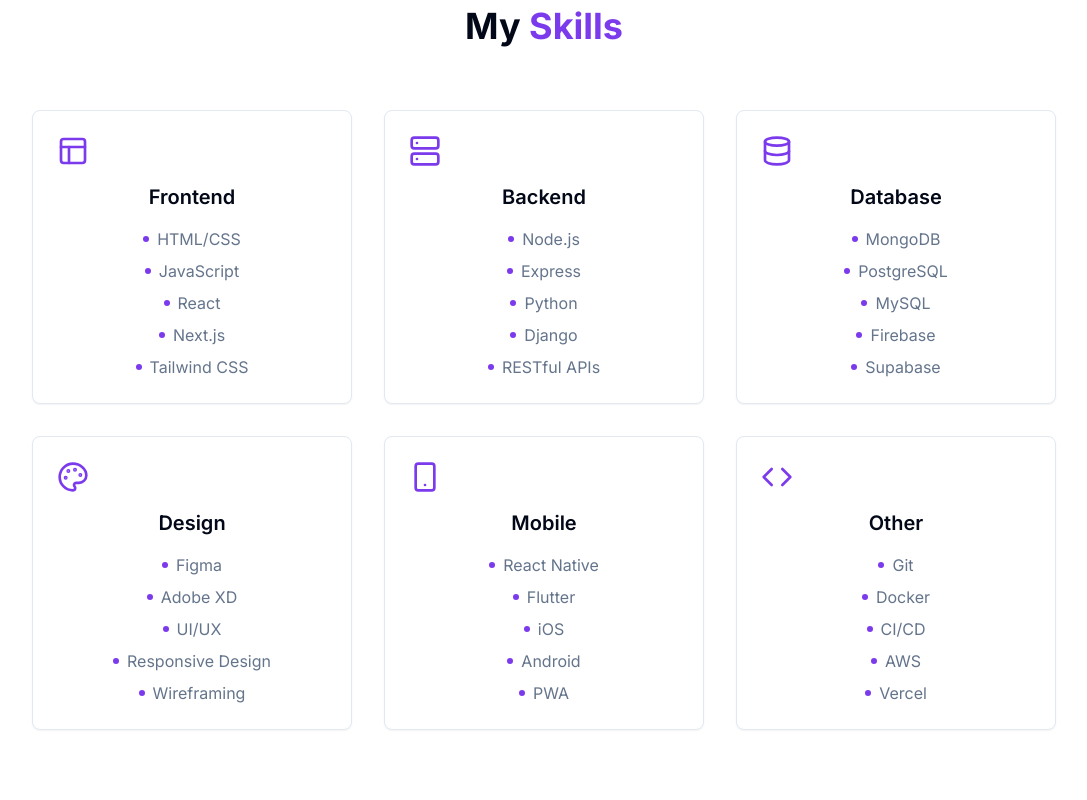
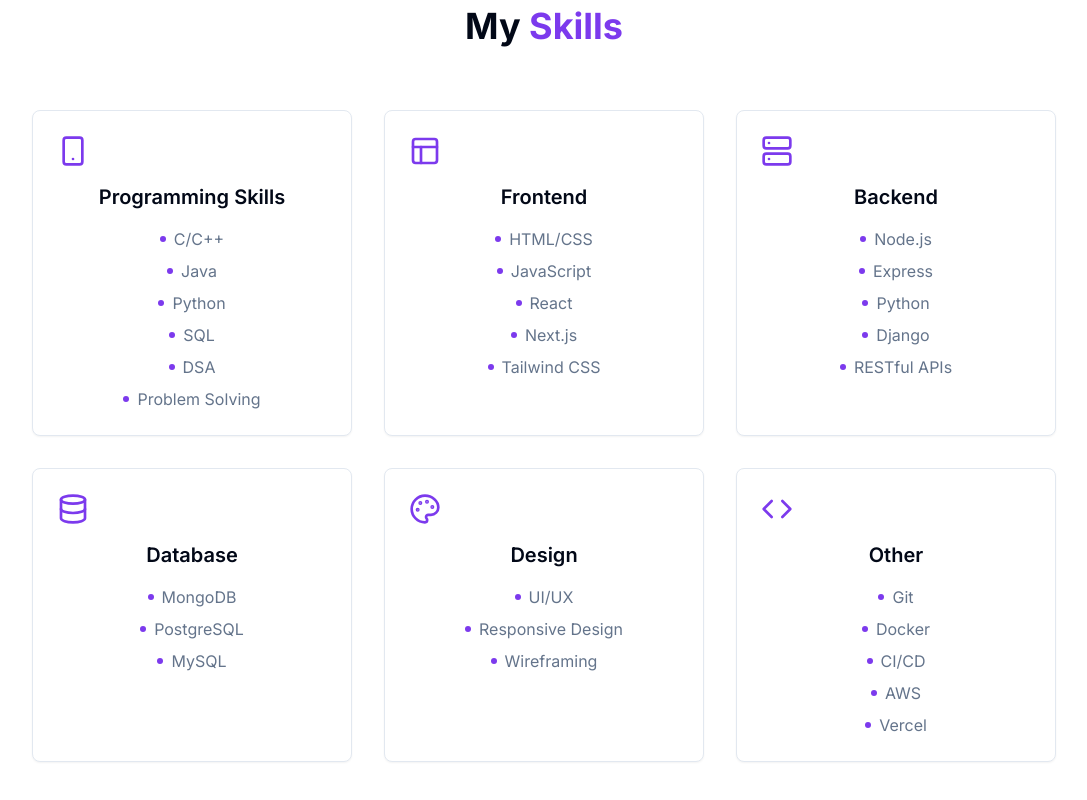
Before and after one commit to maneeshmkp/My-Personal-Portfolio, a Next.js app: page / in a window 1280 px wide. Shown: the part 2792-3592 px from the top of the page, without its empty margins (96-1183 px from the left). Built offline with nearby package versions, Linux system fonts and the light colour scheme.

Commit message:
added my skills sections

```diff
--- a/components/skills.tsx
+++ b/components/skills.tsx
@@ -3,6 +3,12 @@
 import { Code, Database, Layout, Palette, Server, Smartphone } from "lucide-react"
 
 const skills = [
+  {
+    category: "Programming Skills",
+    icon: <Smartphone className="h-8 w-8 mb-4 text-primary" />,
+    items: ["C/C++", "Java", "Python", "SQL", "DSA", "Problem Solving"],
+  },
+
   {
     category: "Frontend",
     icon: <Layout className="h-8 w-8 mb-4 text-primary" />,
@@ -16,18 +22,14 @@ const skills = [
   {
     category: "Database",
     icon: <Database className="h-8 w-8 mb-4 text-primary" />,
-    items: ["MongoDB", "PostgreSQL", "MySQL", "Firebase", "Supabase"],
+    items: ["MongoDB", "PostgreSQL", "MySQL"],
   },
   {
     category: "Design",
     icon: <Palette className="h-8 w-8 mb-4 text-primary" />,
-    items: ["Figma", "Adobe XD", "UI/UX", "Responsive Design", "Wireframing"],
+    items: ["UI/UX", "Responsive Design", "Wireframing"],
   },
-  {
-    category: "Mobile",
-    icon: <Smartphone className="h-8 w-8 mb-4 text-primary" />,
-    items: ["React Native", "Flutter", "iOS", "Android", "PWA"],
-  },
+
   {
     category: "Other",
     icon: <Code className="h-8 w-8 mb-4 text-primary" />,
```
